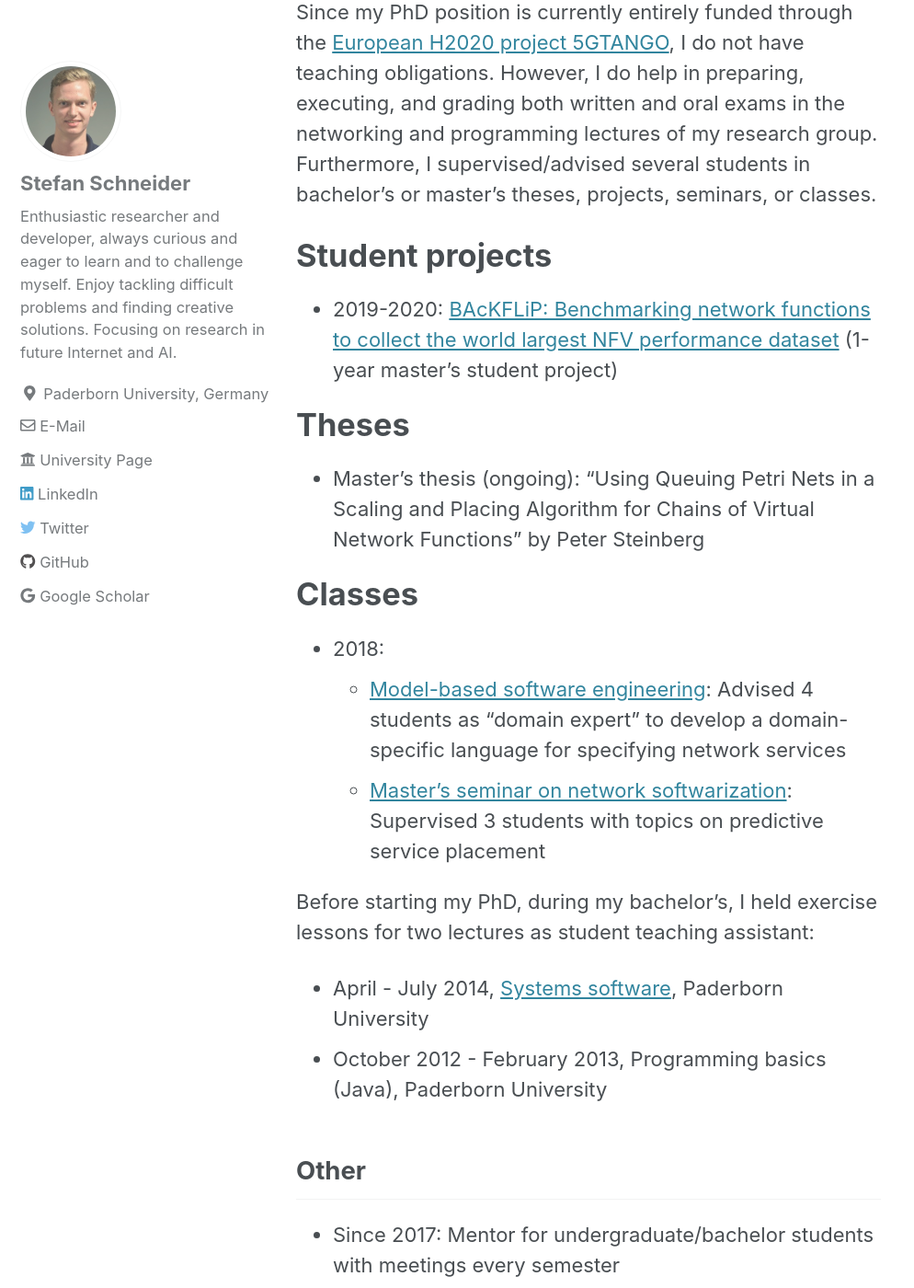
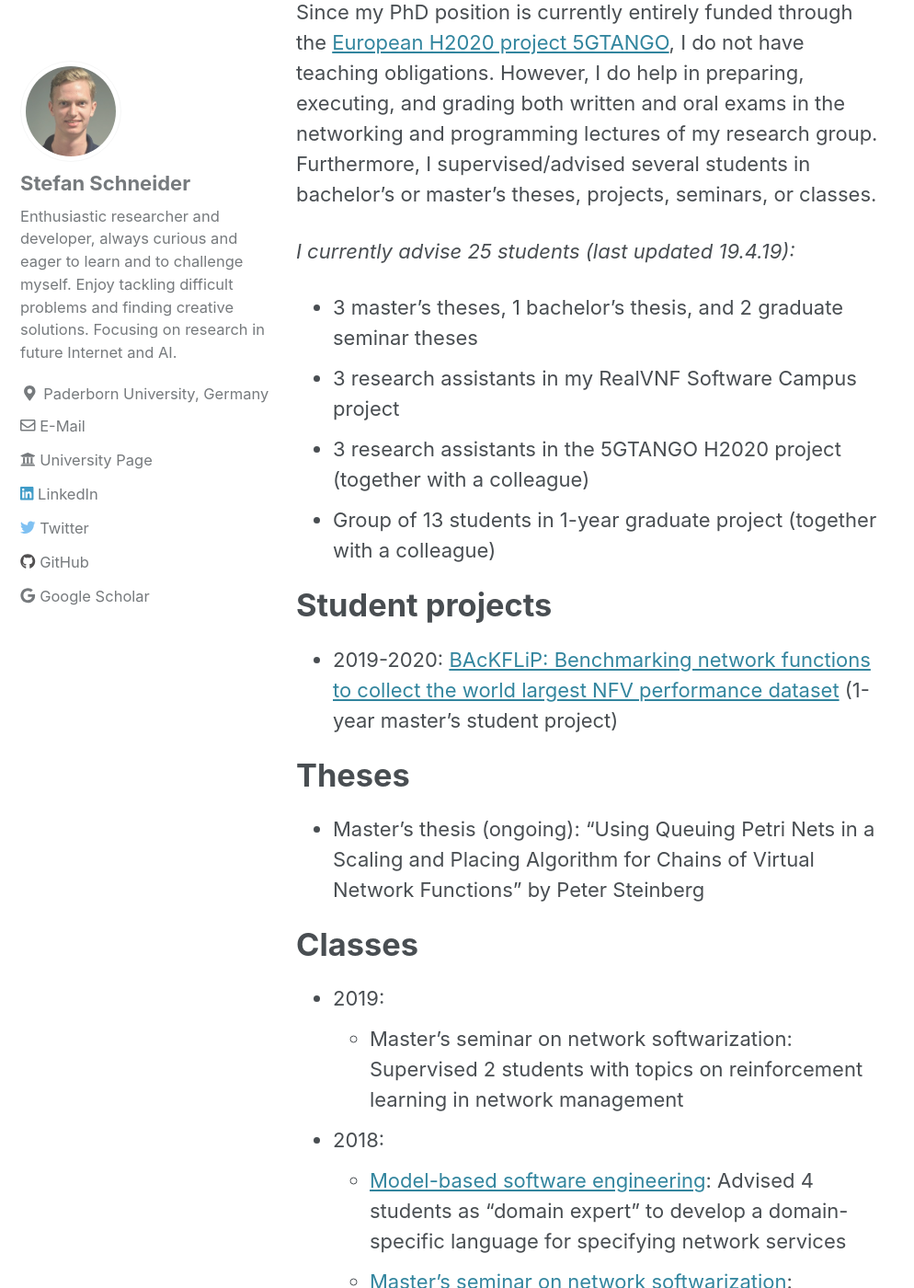
Before and after one commit to stefanbschneider/stefanbschneider.github.io, a Jekyll site: the page built from _pages/teaching.md, in a window 1280 px wide and 1400 px high, scrolled down 448 px. Shown: the whole window at 92% size, without its empty margins (0-994 px from the left). Built offline with Jekyll 4.4.1, drawn with Linux system fonts in a browser that asks for light colours; cached includes are drawn as plain includes; nearby versions of some CDN libraries.

Commit message:
added current num of students

```diff
--- a/_pages/teaching.md
+++ b/_pages/teaching.md
@@ -7,6 +7,13 @@ comments: false
 ---
 
 Since my PhD position is currently entirely funded through the [European H2020 project 5GTANGO](http://5gtango.eu/), I do not have teaching obligations. However, I do help in preparing, executing, and grading both written and oral exams in the networking and programming lectures of my research group. Furthermore, I supervised/advised several students in bachelor's or master's theses, projects, seminars, or classes.
+
+*I currently advise 25 students (last updated 19.4.19):*
+
+* 3 master's theses, 1 bachelor's thesis, and 2 graduate seminar theses
+* 3 research assistants in my RealVNF Software Campus project
+* 3 research assistants in the 5GTANGO H2020 project (together with a colleague)
+* Group of 13 students in 1-year graduate project (together with a colleague)
 
 # Student projects
 
@@ -18,6 +25,8 @@ Since my PhD position is currently entirely funded through the [European H2020 p
 
 # Classes
 
+* 2019:
+  * Master's seminar on network softwarization: Supervised 2 students with topics on reinforcement learning in network management
 * 2018:
   * [Model-based software engineering](https://mde-lab-sessions.github.io/running-example-for-lecture/#mbse): Advised 4 students as "domain expert" to develop a domain-specific language for specifying network services
   * [Master's seminar on network softwarization](https://cs.uni-paderborn.de/cn/teaching/courses/prior-terms/ss-2018/pro-seminar-rechnernetze/): Supervised 3 students with topics on predictive service placement
```
